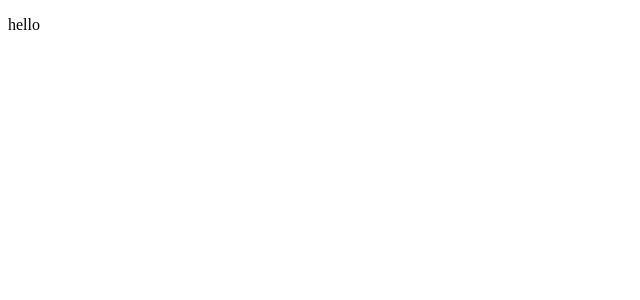
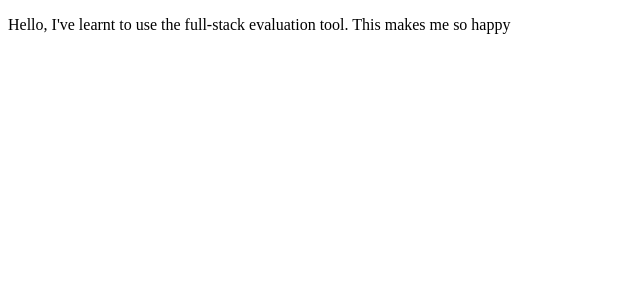
Before and after one commit to himanshumalik552/React-Practice-Assignments---Button-Action-with-Functional-Component, a React app: page / in a window 1280 px wide. Both pictures are taken after a click on the button "on click". Shown: the top 300 px of the page, without its empty margins (0-640 px from the left). Built offline with nearby package versions, Linux system fonts and the light colour scheme.

Commit message:
Update App.js

```diff
--- a/src/components/App.js
+++ b/src/components/App.js
@@ -8,7 +8,7 @@
 
   const change=()=>
   {
-    ReactDom.render(<p id="para">hello</p>, document.getElementById('root'));
+    ReactDom.render(<p id="para">Hello, I've learnt to use the full-stack evaluation tool. This makes me so happy</p>, document.getElementById('root'));
   }
 
 
```
